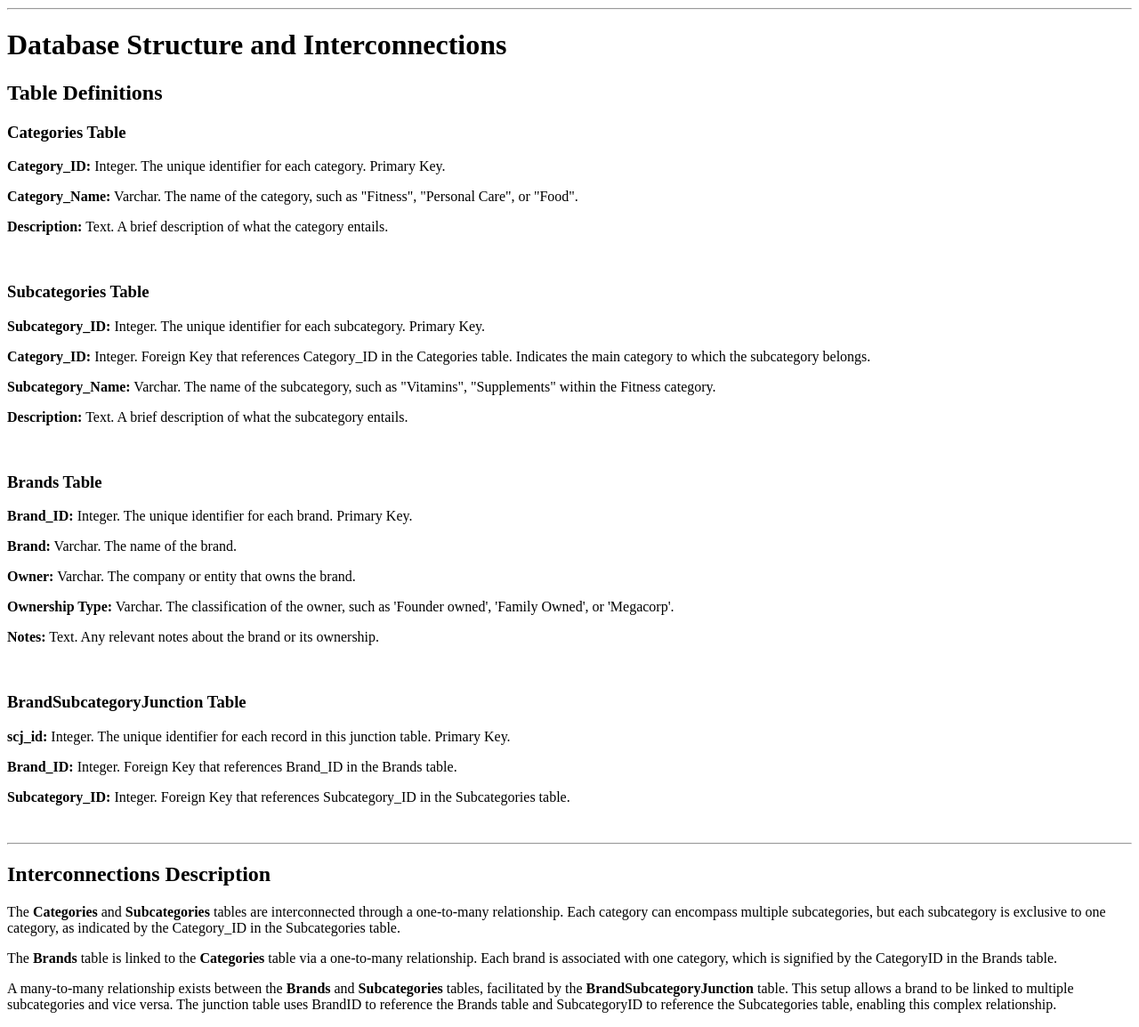
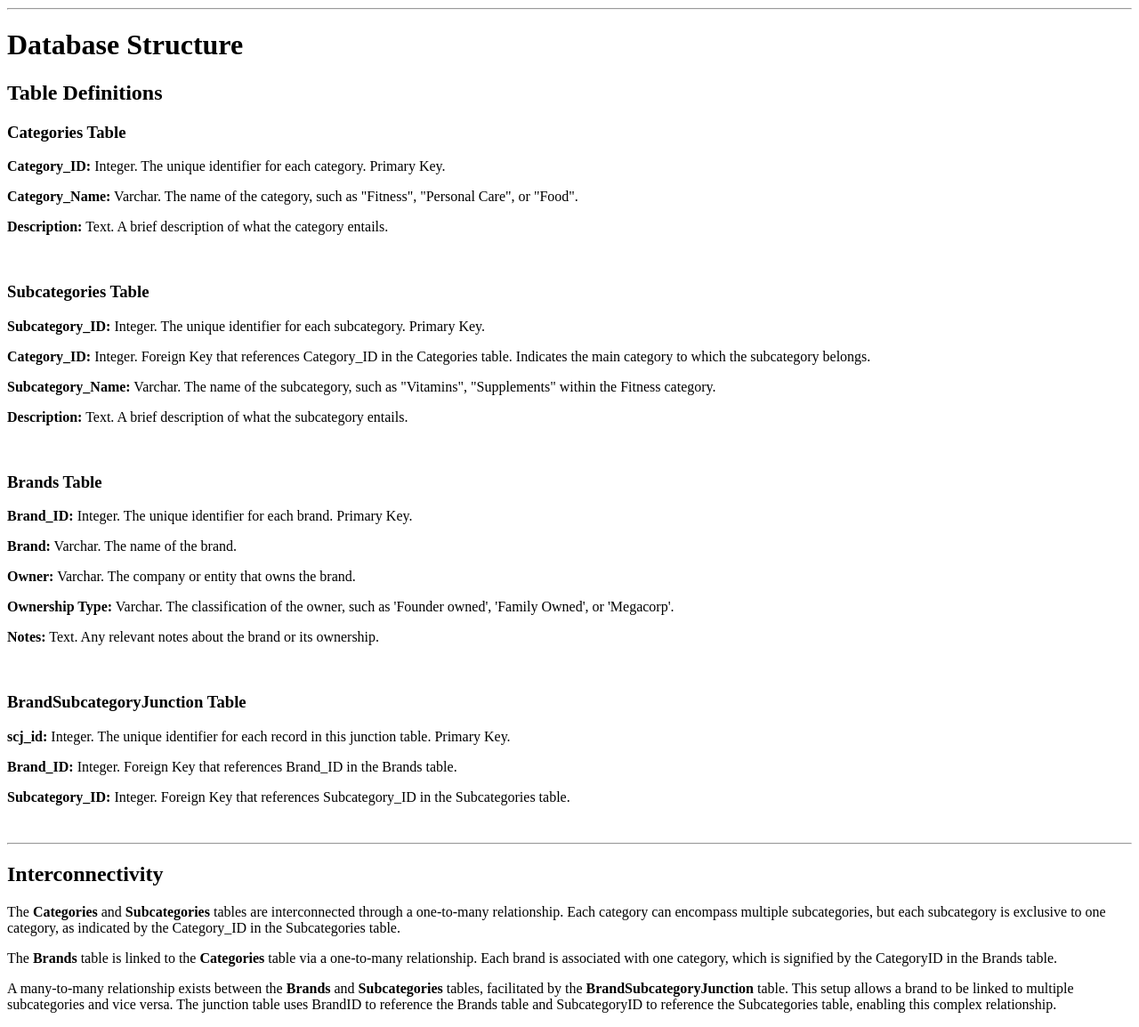
Before and after one commit to mikerabs/BrandOwnership, a plain HTML site: page index.html in a window 1280 px wide. Shown: the part 525-1679 px from the top of the page at 89% size. Drawn offline with Linux system fonts and the light colour scheme; a script that the page names is missing.

Commit message:
Word fixes

```diff
--- a/index.html
+++ b/index.html
@@ -39,7 +39,7 @@
 	alt="Database Schema">
 	<hr>
 
-	<h1>Database Structure and Interconnections</h1>
+	<h1>Database Structure </h1>
 
     <h2>Table Definitions</h2>
 
@@ -68,7 +68,7 @@
     <p><b>Subcategory_ID:</b> Integer. Foreign Key that references Subcategory_ID in the
     Subcategories table.</p><br><hr>
 
-    <h2>Interconnections Description</h2>
+    <h2>Interconnectivity</h2>
     <p>The <strong>Categories</strong> and <strong>Subcategories</strong> tables are interconnected
     through a one-to-many relationship. Each category can encompass multiple subcategories, but each
     subcategory is exclusive to one category, as indicated by the Category_ID in the Subcategories
```
